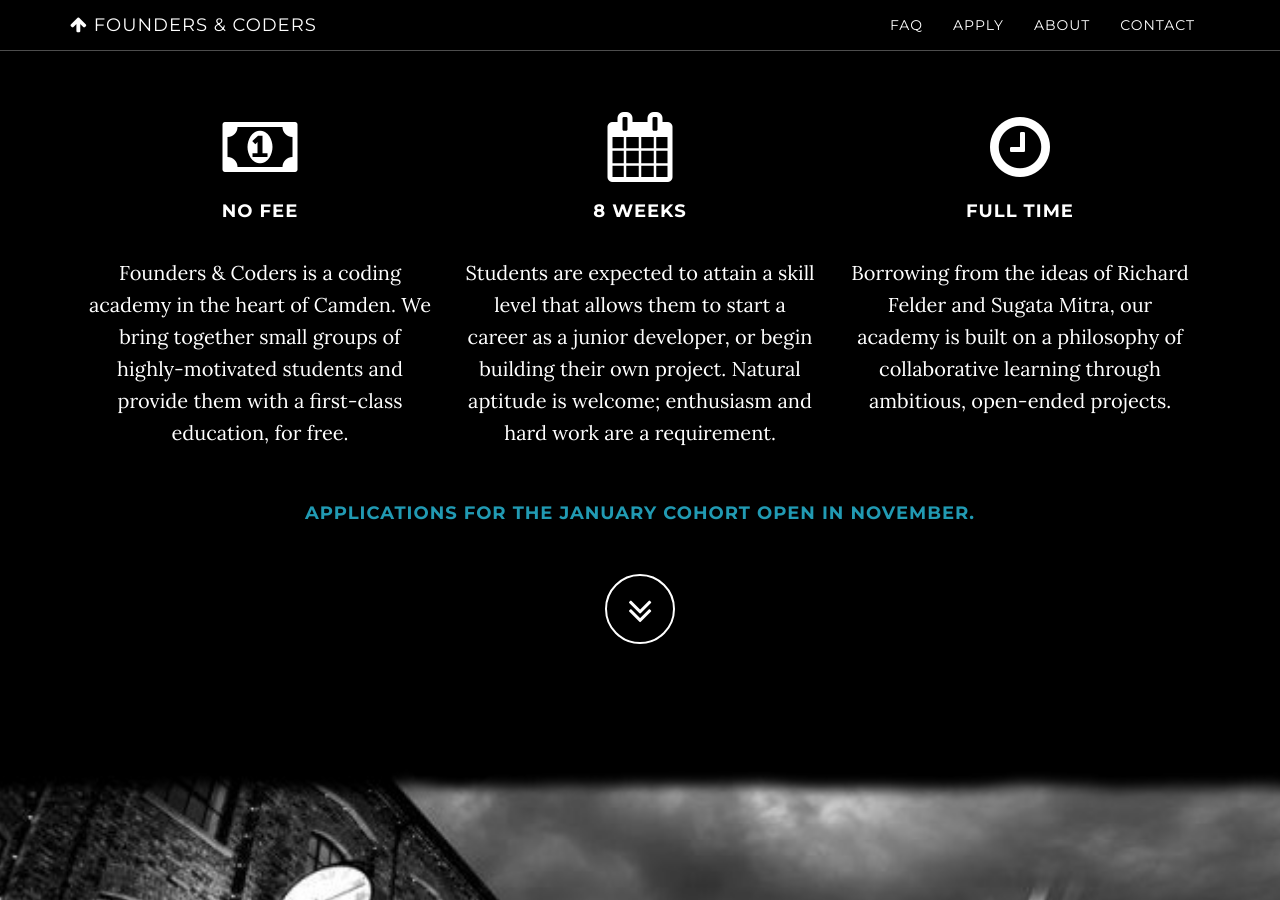
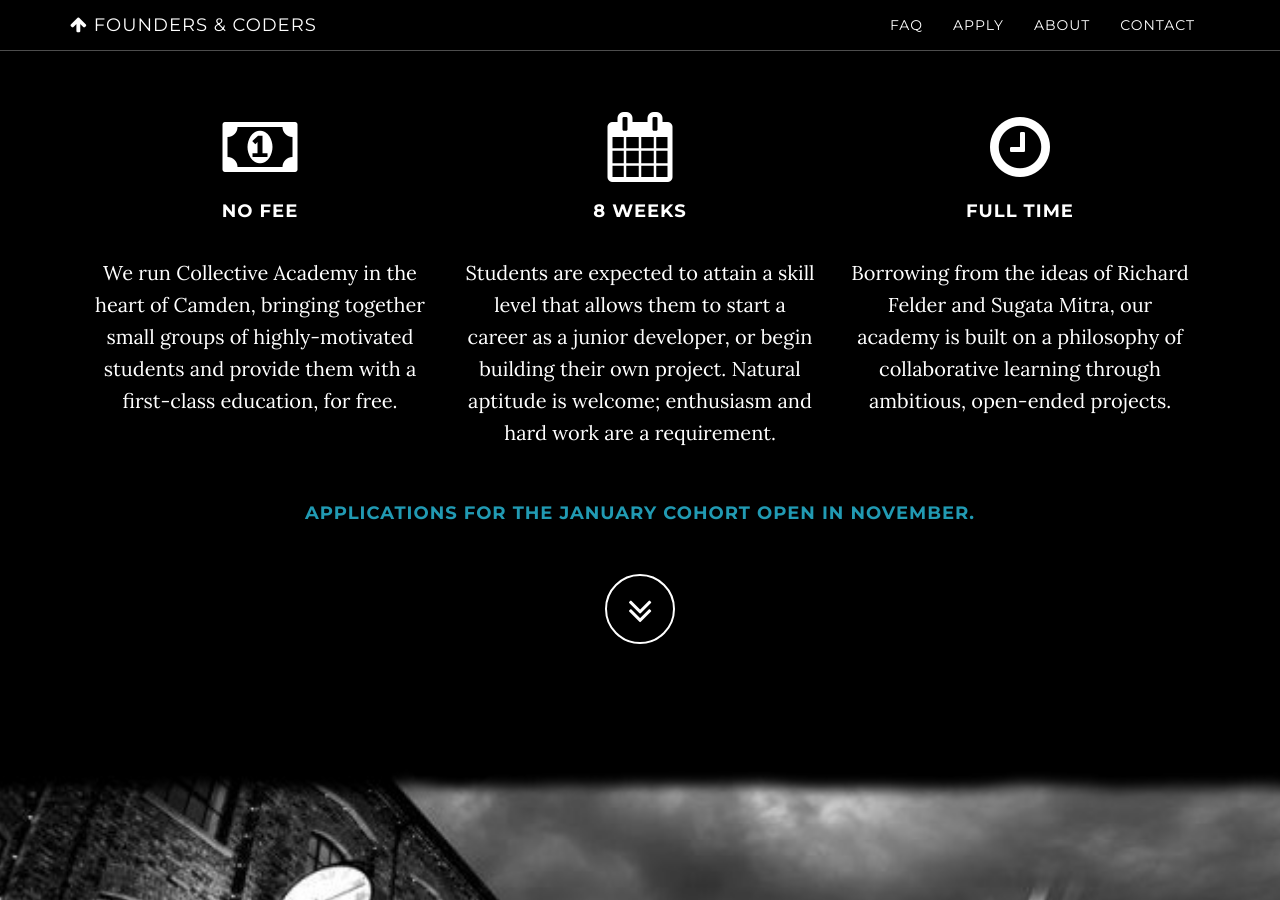
Before and after one commit to selforganising/foundersandcoders, a Jekyll site: the page index.html, which Jekyll copies as it is, in a window 1280 px wide and 900 px high, scrolled down 888 px. Built offline with Jekyll 4.4.1, drawn with Linux system fonts in a browser that asks for light colours; nearby versions of some CDN libraries.

Commit message:
tweak to copy

```diff
--- a/index.html
+++ b/index.html
@@ -86,7 +86,7 @@
       <div class="container-fluid">
 	<div class="row">
           <div class=" col-md-4"><i class="fa fa-money fa-5x"></i>
-            <h4>No fee</h4><p>Founders & Coders is a coding academy in the heart of Camden. We bring together small groups of highly-motivated students and provide them with a first-class education, for free.</p></div>
+            <h4>No fee</h4><p>We run Collective Academy in the heart of Camden, bringing together small groups of highly-motivated students and provide them with a first-class education, for free.</p></div>
 	  <div class="col-md-4"> <i class="fa fa-calendar fa-5x"></i>
 	    <h4>8 weeks</h4><p>Students are expected to attain a skill level that allows them to start a career as a junior developer, or begin building their own project. Natural aptitude is welcome; enthusiasm and hard work are a requirement.</p></div>
 	  <div class=" col-md-4"><i class="fa fa-clock-o fa-5x"></i>
```
Also changed, not shown: _includes/faq.md (+1 -1 lines).
